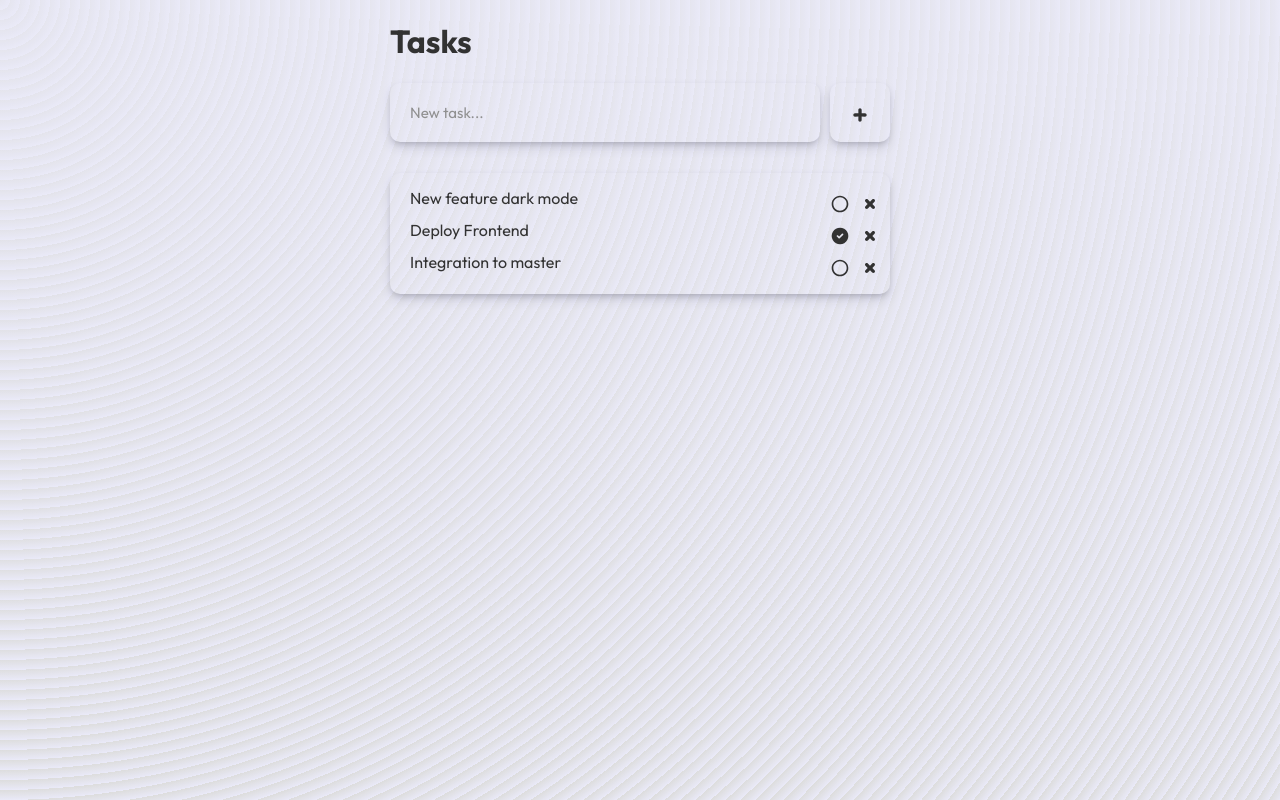
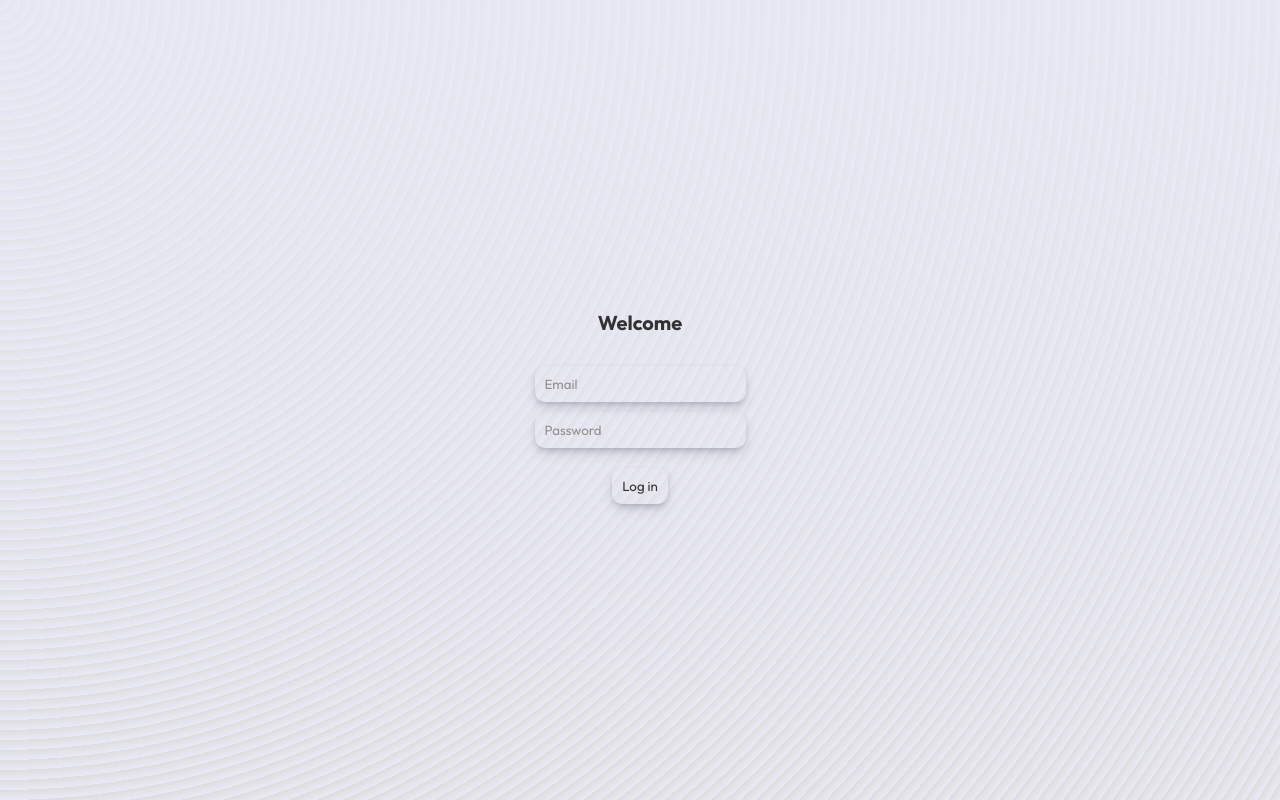
Before and after one commit to JulianMendezw/to-do-app-fullstack, a React (Create React App) app in the folder frontend/: page /login in a window 1280 px wide. Built offline with nearby package versions, Linux system fonts and the light colour scheme.

Commit message:
feat: adding login

```diff
--- a/frontend/package.json
+++ b/frontend/package.json
@@ -10,9 +10,11 @@
     "@types/node": "^16.18.97",
     "@types/react": "^18.3.1",
     "@types/react-dom": "^18.3.0",
+    "axios": "^1.6.8",
     "react": "^18.3.1",
     "react-dom": "^18.3.1",
     "react-icons": "^5.2.1",
+    "react-router-dom": "^6.23.1",
     "react-scripts": "5.0.1",
     "sass": "^1.77.0",
     "typescript": "^4.9.5",
--- a/frontend/src/App.scss
+++ b/frontend/src/App.scss
@@ -13,17 +13,6 @@
   font-family: "Outfit", sans-serif;
   background-image: repeating-radial-gradient(circle at 0 0, transparent 0, #e5e5f7 10px), repeating-linear-gradient(#d5d5d555, #d5d5d5);
 
-  button,
-  button:active,
-  button:focus {
-    border: 0;
-    margin: 0;
-    outline: 0;
-    padding: 0;
-    cursor: pointer;
-    background: none;
-  }
-
   li {
     list-style-type: none
   }
--- a/frontend/src/App.tsx
+++ b/frontend/src/App.tsx
@@ -1,10 +1,24 @@
+import { BrowserRouter as Router, Route, Routes } from 'react-router-dom';
+import ToDoList from './components/organisms/ToDoList/ToDoList';
+import { ProtectedRoute } from './components/ProtectedRoute';
+import Login from './components/organisms/Login/Login';
+
 import './App.scss';
-import { ToDoList } from './components/organisms/ToDoList/ToDoList';
 
 function App() {
+
   return (
     <div className="App">
-      <ToDoList />
+      <Router>
+        <Routes >
+          <Route index path="/" element={
+            <ProtectedRoute>
+              <ToDoList />
+            </ProtectedRoute>
+          } />
+          <Route path="/login" Component={Login} />
+        </Routes>
+      </Router>
     </div>
   );
 }
--- /dev/null
+++ b/frontend/src/components/ProtectedRoute.tsx
@@ -0,0 +1,14 @@
+import React from "react";
+import { Navigate } from "react-router-dom";
+
+export const ProtectedRoute: React.FC<{ children: React.ReactElement }> = ({ children }) => {
+
+    // Mock authentication status
+    const isAuthenticated: boolean = localStorage.getItem('Authorization') === "true" ? true : false;
+
+    return isAuthenticated ? (
+        children
+    ) : (
+        <Navigate to="/login" replace />
+    );
+};
--- /dev/null
+++ b/frontend/src/components/organisms/Login/Login.tsx
@@ -0,0 +1,63 @@
+import React, { useState } from 'react'
+import axios from 'axios'
+
+import './style.scss'
+import { useNavigate } from 'react-router-dom'
+
+export const Login = () => {
+
+  const navigate = useNavigate();
+
+  const [email, setEmail] = useState('')
+  const [password, setPassword] = useState('')
+  const [formError, setFormError] = useState(false)
+
+  const handleSubmit = (event: React.FormEvent<HTMLFormElement>) => {
+    event.preventDefault();
+
+    const payload_api = {
+      "email": email,
+      "password": password,
+    }
+    axios.post("http://127.0.0.1:8000/login", payload_api)
+      .then(function (response) {
+        if (response.data.message.includes('Authenticated')) {
+          console.log('logging success!')
+          setFormError(false)
+          localStorage.setItem("Authorization", "true")
+          navigate("/");
+
+        } else {
+          localStorage.setItem("Authorization", "false")
+          setFormError(true)
+        }
+      })
+      .catch(function (error) {
+        console.log(error);
+      });
+  }
+
+  return (
+    <div className='logging-container'>
+      <h1>Welcome</h1>
+      <p></p>
+      <form onSubmit={(event) => handleSubmit(event)} className='logging-input'>
+        <input type="email"
+          onChange={(e) => setEmail(e.target.value)}
+          value={email}
+          placeholder='Email'
+        />
+        <input type="password"
+          value={password}
+          onChange={(e) => setPassword(e.target.value)}
+          placeholder='Password'
+        />
+
+        {formError && <p>verifica tu email o contraseña</p>}
+        <button type='submit' className='button-submit'>Log in</button>
+      </form>
+    </div>
+  )
+}
+
+export default Login
--- /dev/null
+++ b/frontend/src/components/organisms/Login/style.scss
@@ -0,0 +1,81 @@
+.logging-container {
+    width: 100%;
+    height: 100%;
+    display: flex;
+    justify-content: center;
+    align-items: center;
+    flex-direction: column;
+
+    h1 {
+        text-align: left;
+        font-size: 20px;
+        margin-bottom: 0;
+    }
+
+    p {
+        font-size: 11px;
+        margin-bottom: 20px;
+    }
+
+    .button-submit {
+        border: none;
+        padding: 10px;
+        margin-top: 10px;
+        border-radius: 10px;
+        background: transparent;
+        font-family: "Outfit", sans-serif;
+        box-shadow: rgba(50, 50, 93, 0.25) 0px 6px 12px -2px, rgba(0, 0, 0, 0.3) 0px 3px 7px -3px;
+    }
+
+    .button-submit:hover {
+        background: gray;
+        cursor: pointer;
+        border: none;
+        font-family: "Outfit", sans-serif;
+        box-shadow: rgba(50, 50, 93, 0.25) 0px 6px 12px -2px, rgba(0, 0, 0, 0.3) 0px 3px 7px -3px;
+        padding: 10px;
+        border-radius: 10px;
+        margin-top: 10px;
+    }
+}
+
+.logging-input {
+    display: flex;
+    flex-direction: column;
+    max-width: 500px;
+    max-height: 500px;
+    align-items: center;
+
+    input {
+        font-family: "Outfit", sans-serif;
+        background: transparent;
+        margin-bottom: 10px;
+        padding: 10px;
+        border: none;
+        border-radius: 10px;
+        box-shadow: rgba(50, 50, 93, 0.25) 0px 6px 12px -2px, rgba(0, 0, 0, 0.3) 0px 3px 7px -3px;
+    }
+
+    p {
+        font-size: 12px;
+        color: brown;
+    }
+}
+
+.logging-success {
+    display: flex;
+    align-items: center;
+    flex-direction: column;
+
+    width: 100%;
+    height: 100%;
+    position: absolute;
+    background-image: repeating-radial-gradient(circle at 0 0, transparent 0, #e5e5f7 10px), repeating-linear-gradient(#d5d5d555, #d5d5d5);
+    background-color: whitesmoke;
+    justify-content: center;
+    align-items: center;
+
+    img {
+        width: 20px;
+    }
+}
--- a/frontend/src/components/organisms/ToDoList/ToDoList.tsx
+++ b/frontend/src/components/organisms/ToDoList/ToDoList.tsx
@@ -9,6 +9,7 @@
 import { TbCircleCheckFilled } from "react-icons/tb";
 import { TiTimes } from "react-icons/ti";
 import { TiPlus } from "react-icons/ti";
+import { MdOutlineLogin } from "react-icons/md";
 
 
 type Todo = {
@@ -73,10 +74,19 @@
         setTask(tasks.filter((task) => task.id !== id));
     };
 
+    // Function to log out
+    const logOut = () => {
+        localStorage.setItem("Authorization", "false")
+        window.location.reload();
+    }
+
     return (
 
         <div className='to-app-list'>
-            <h1>Tasks</h1>
+            <div className="header-section">
+                <h1>Tasks</h1>
+                <button className='logout' type='button' onClick={() => logOut()}><MdOutlineLogin /></button>
+            </div>
             <form onSubmit={(event: any) => handleSubmit(event)}>
 
                 {/* add new task  section */}
@@ -107,3 +117,5 @@
         </div>
     )
 }
+
+export default ToDoList;
--- a/frontend/src/components/organisms/ToDoList/style.scss
+++ b/frontend/src/components/organisms/ToDoList/style.scss
@@ -4,6 +4,35 @@
     display: flex;
     text-align: left;
     flex-direction: column;
+
+    button,
+    button:active,
+    button:focus {
+        border: 0;
+        margin: 0;
+        outline: 0;
+        padding: 0;
+        cursor: pointer;
+        background: none;
+    }
+
+    .header-section {
+        display: flex;
+        align-items: center;
+        justify-content: space-between;
+
+        .logout {
+            width: 60px;
+            height: 40px;
+            border: none;
+            color: brown;
+            font-size: 20px;
+            padding-top: 8px;
+            border-radius: 10px;
+            background: transparent;
+            box-shadow: rgba(50, 50, 93, 0.25) 0px 6px 12px -2px, rgba(0, 0, 0, 0.3) 0px 3px 7px -3px;
+        }
+    }
 
     .add-section {
         width: 100%;
@@ -65,9 +94,4 @@
         }
 
     }
-
-
-
-
-
 }
```
Also changed, not shown: 1 other file (tests, documents, lock files or other folders).
